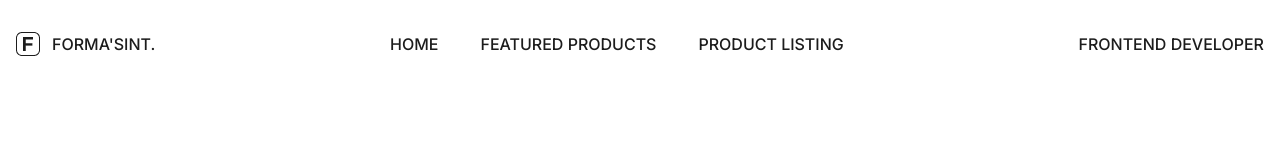
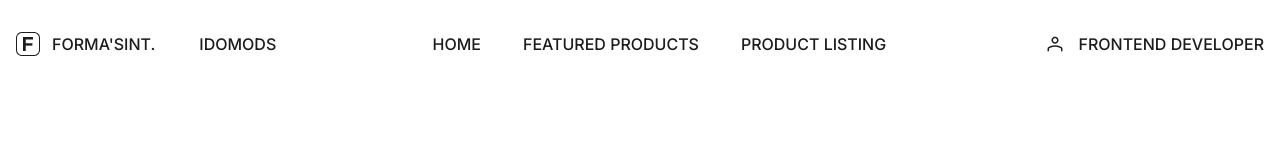
Before and after one commit to mateuszbizon/zad_rekrutacyjne_idomods, a plain HTML site: page index.html in a window 1280 px wide. Shown: the top 160 px of the page. Drawn offline with Linux system fonts and the light colour scheme.

Commit message:
added account icon

```diff
--- a/css/index.css
+++ b/css/index.css
@@ -76,6 +76,11 @@ a {
         gap: 12px;
     }
 
+    & .nav__logo-side-extra-text {
+        margin-left: 32px;
+        display: none;
+    }
+
     & .nav__right-side {
         display: flex;
         gap: 8px;
@@ -84,6 +89,8 @@ a {
 
     & .nav__right-side-desktop {
         display: none;
+        align-items: center;
+        gap: 12px;
     }
 
     & .nav__burger-menu {
@@ -169,11 +176,15 @@ a {
         }
 
         & .nav__right-side-desktop {
-            display: block;
+            display: flex;
         }
 
         & .nav__links-list {
             display: flex;
+        }
+
+        & .nav__logo-side-extra-text {
+            display: block;
         }
     }
 
--- a/index.html
+++ b/index.html
@@ -12,9 +12,10 @@
 <body>
     <header class="header">
         <nav class="nav">
-            <div class="nav__logo-side">
+            <div class="nav__logo-side body-text">
                 <img src="assets/logo.png" alt="Logo">
-                <span class="body-text">forma'sint.</span>
+                <span>forma'sint.</span>
+                <span class="nav__logo-side-extra-text">idomods </></span>
             </div>
 
             <ul class="nav__links-list">
@@ -30,6 +31,7 @@
                 </button>
 
                 <div class="nav__right-side-desktop">
+                    <img src="assets/account.png" alt="Account icon">
                     <span class="body-text">frontend developer</span>
                 </div>
 
```
Also changed, not shown: assets/account.png (added).
